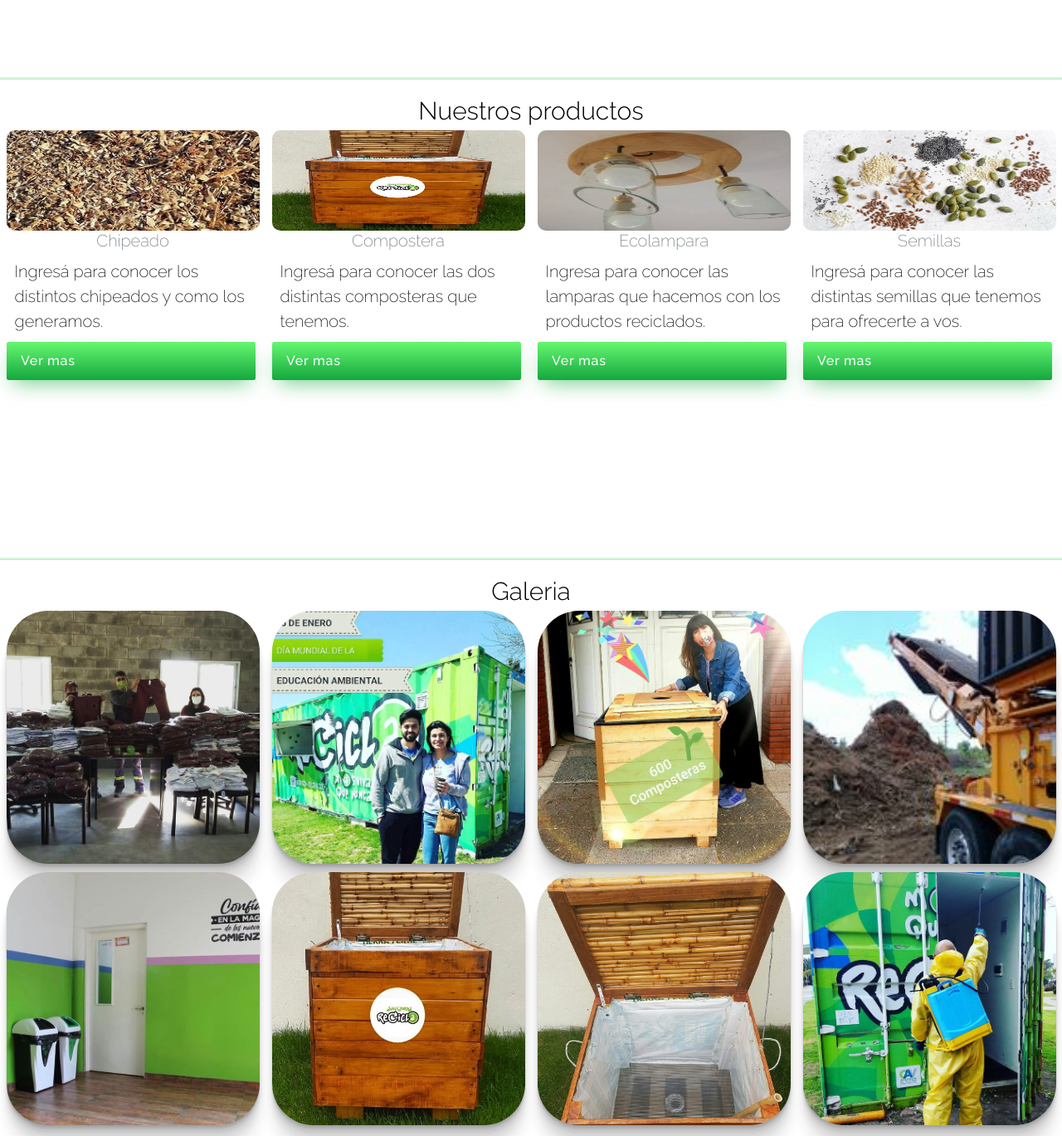
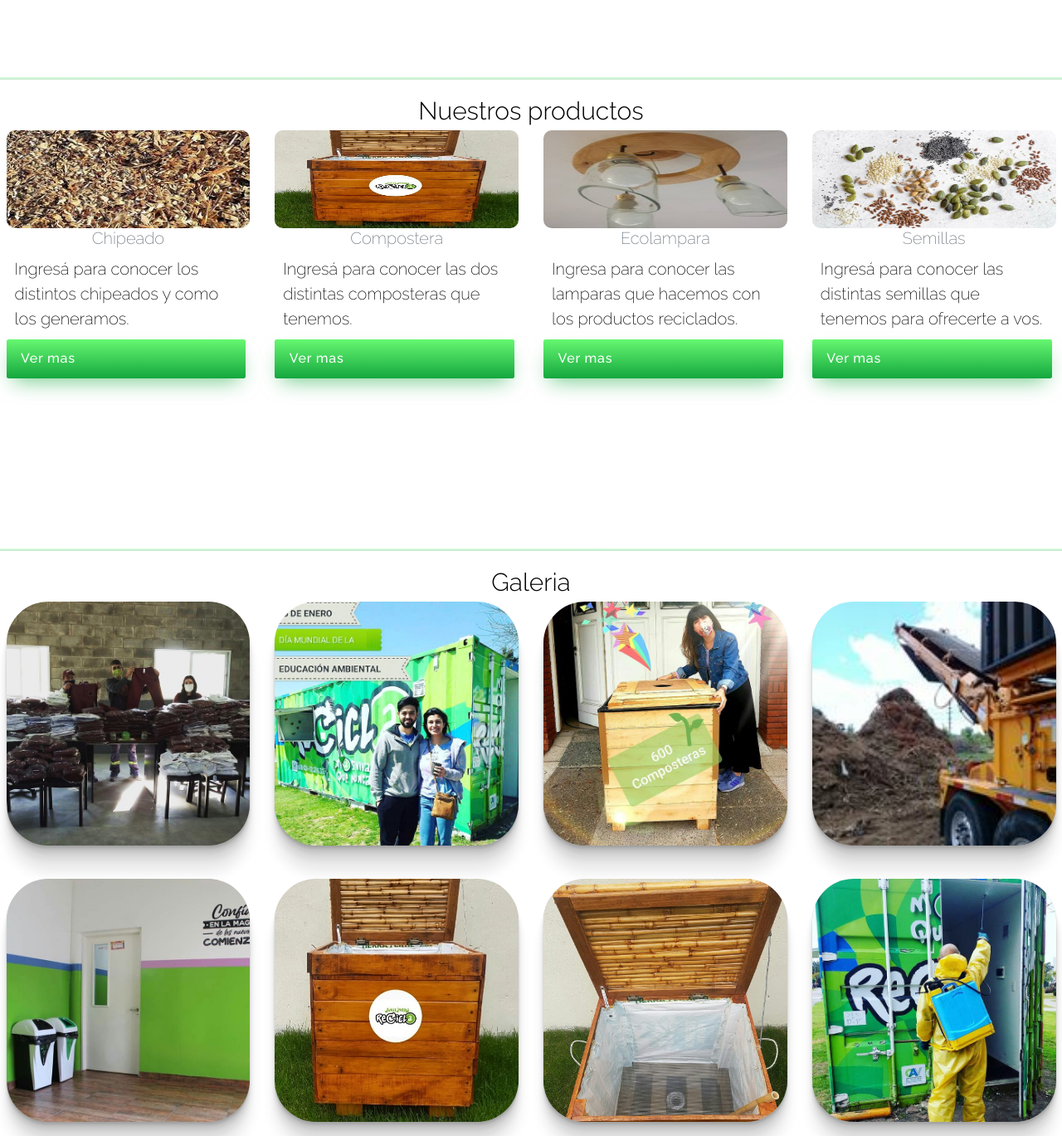
Before and after one commit to Pefcae/AvellanedaReciclaBoots, a website: page index.html in a window 1280 px wide. Shown: the part 1560-2929 px from the top of the page at 83% size. Drawn offline with nearby package versions, Linux system fonts and the light colour scheme.

Commit message:
subida entrega 3

```diff
--- a/index.html
+++ b/index.html
@@ -136,7 +136,8 @@
 		<section class="py-3">
 		  <div class="container-fluid">
 		    <h2 class="text-sm-center text-md-center text-lg-center">Nuestros productos</h2>
-		    <div class="row">
+		 	  <div class="row gx-5 gy-5">
+
 
 		      <article class="col-md-6 col-lg-3 pb-3">
 		        <img src="img/index/Producto-chipeado.jpg" alt="" class="w-100 h-25 img_productos">
@@ -183,7 +184,7 @@
   			<div class="container-fluid">
 			 <!-- <h1 class="text-sm-start text-md-center text-lg-end">Galeria</h1>-->
 			    <h2 class="text-sm-center text-md-center text-lg-center">Galeria</h2>
-			    <div class="row">
+				  <div class="row gx-5 gy-5">
 
 			      <article class="col-md-6 col-lg-3 pb-3">
 			        <img src="img/index/reciclado_textil_operario.jpg" alt="Avellaneda Recicla Galeria 1" class="w-100 img_galeria scale">
```
